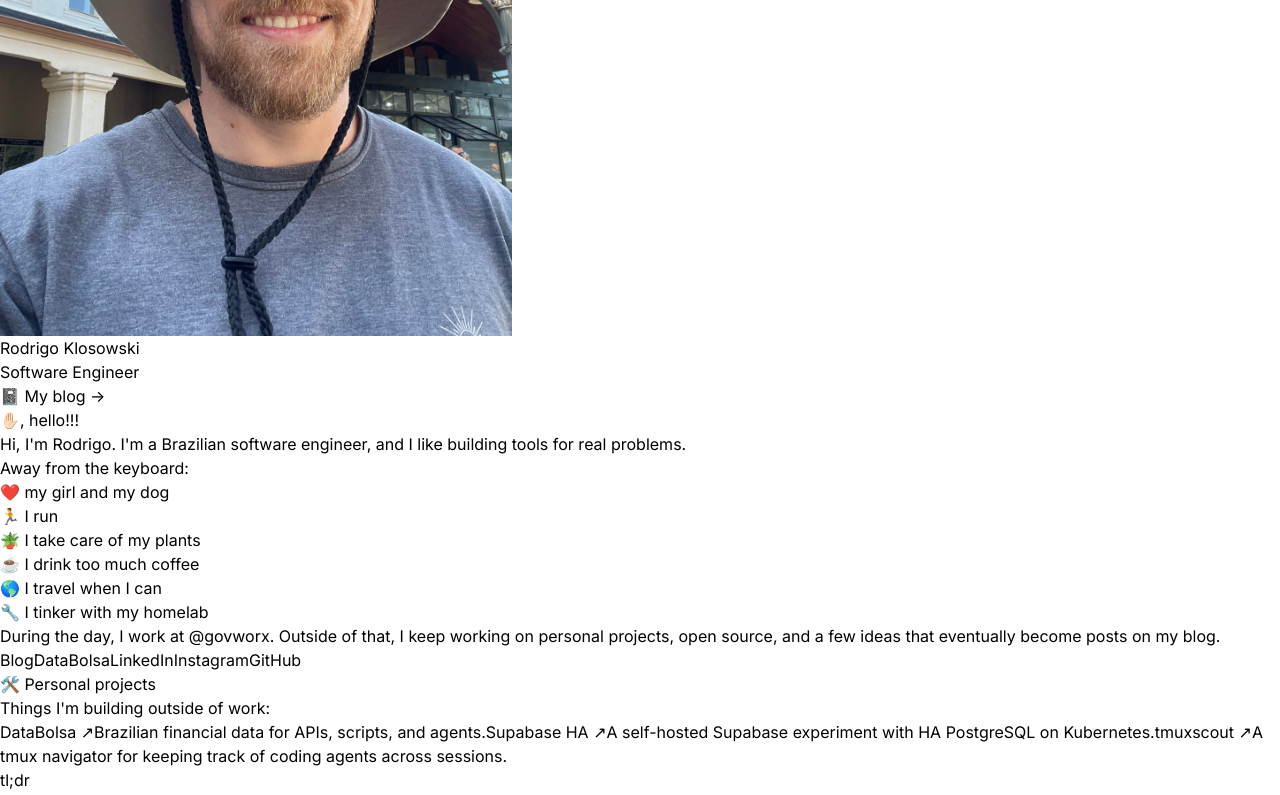
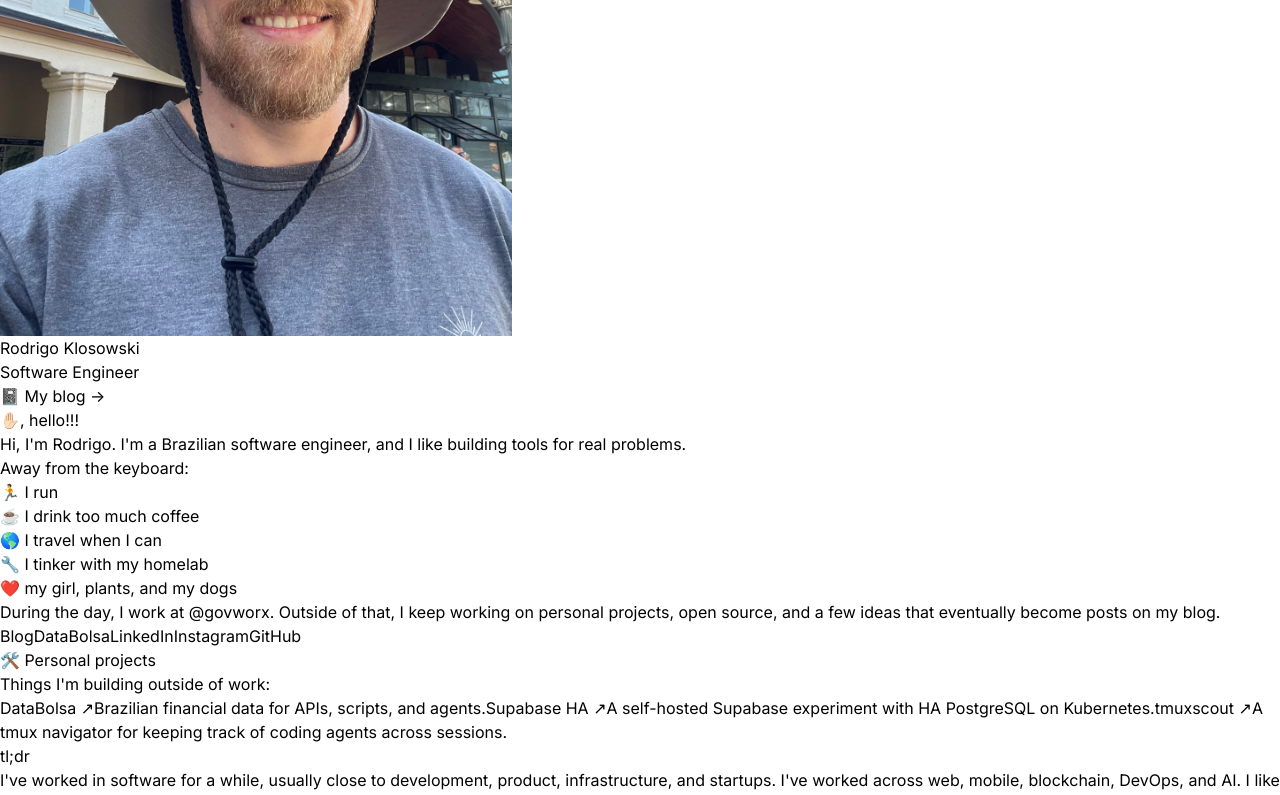
Before and after one commit to klosowsk/rklosowski, a Next.js app: page / in a window 1280 px wide. Shown: the part 371-1166 px from the top of the page. Built offline with nearby package versions, Linux system fonts and the light colour scheme; no server answers.

Commit message:
copy: refine away from keyboard copy

```diff
--- a/src/i18n/dictionaries/en.ts
+++ b/src/i18n/dictionaries/en.ts
@@ -23,12 +23,11 @@ const en = {
         "Hi, I'm Rodrigo. I'm a Brazilian software engineer, and I like building tools for real problems.",
       listIntro: "Away from the keyboard:",
       items: [
-        "❤️ my girl and my dog",
         "🏃 I run",
-        "🪴 I take care of my plants",
         "☕️ I drink too much coffee",
         "🌎 I travel when I can",
         "🔧 I tinker with my homelab",
+        "❤️ my girl, plants, and my dogs",
       ],
       buildingPre: "During the day, I work at",
       buildingPost:
--- a/src/i18n/dictionaries/pt.ts
+++ b/src/i18n/dictionaries/pt.ts
@@ -18,15 +18,14 @@ const pt: Dictionary = {
     about: {
       hello: "✋🏻, olá!!!",
       intro:
-        "Oi, eu sou o Rodrigo. Sou engenheiro de software brasileiro e gosto de construir ferramentas para problemas reais.",
+        "Oi, eu sou o Rodrigo. Sou um engenheiro de software brasileiro e gosto de construir ferramentas para problemas reais.",
       listIntro: "Fora do teclado:",
       items: [
-        "❤️ minha garota e meu cachorro",
         "🏃 corro",
-        "🪴 cuido das plantas",
         "☕️ tomo café demais",
         "🌎 viajo quando dá",
         "🔧 mexo no homelab",
+        "❤️ minha noiva, plantas e dois cachorros",
       ],
       buildingPre: "Durante o dia, trabalho na",
       buildingPost:
```
